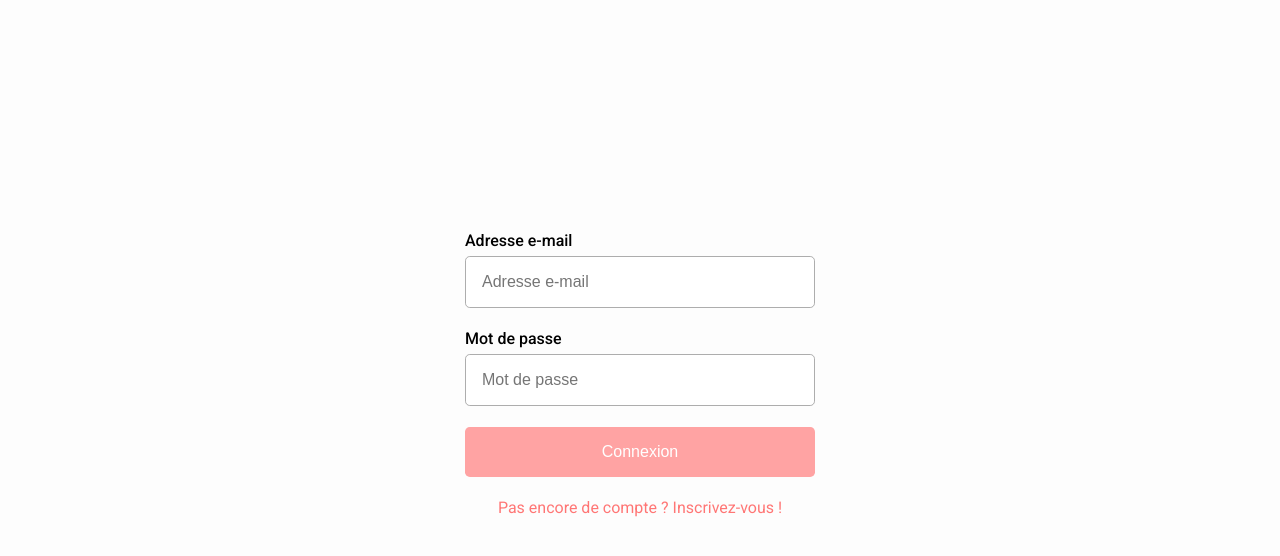
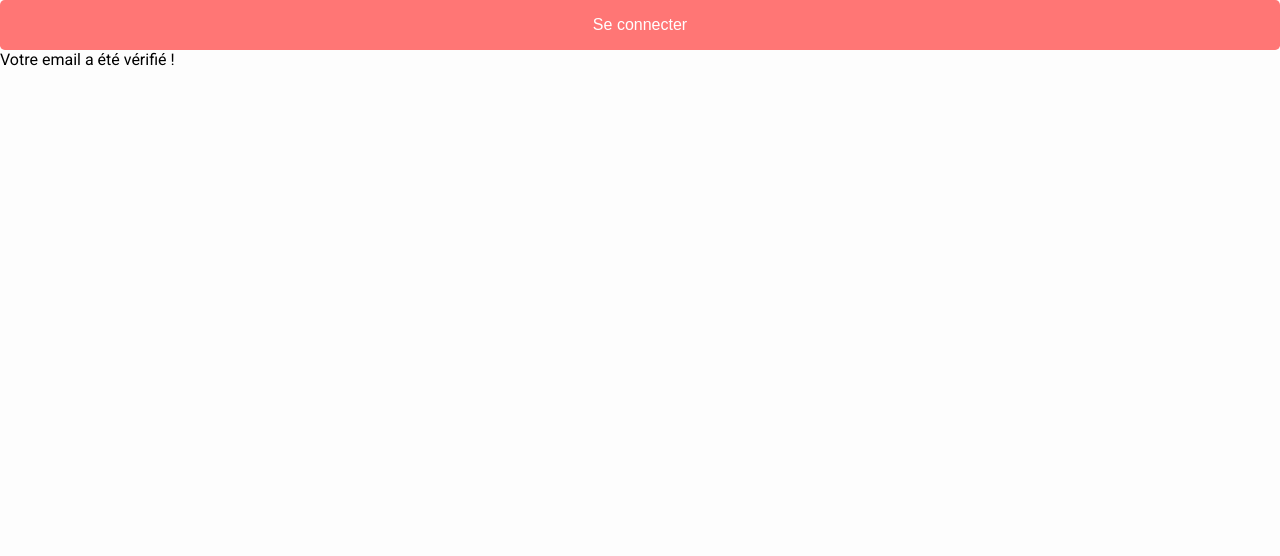
Before and after one commit to jeromeBRM/web-project, a React (Create React App) app in the folder frontend/: page /verify/1 in a window 1280 px wide. Before the commit this address led to /signin. Shown: the top 556 px of the page. Built offline with nearby package versions, Linux system fonts and the light colour scheme; no server answers.

Commit message:
verification

```diff
--- a/frontend/src/pages/Top.jsx
+++ b/frontend/src/pages/Top.jsx
@@ -42,7 +42,7 @@ function Top() {
           <Route exact path="app" element={ connected ? <Navigate to="todo" replace /> : <Navigate to="../signin" replace /> } />
           <Route path="signup" element={<Signup />} />
           <Route path="signin" element={<Signin successCallback={ (newToken) => { setToken(newToken) } } />} />
-          <Route path="verify" element={<Verify/>} />
+          <Route path="verify/:url" element={<Verify/>} />
           <Route path="app" element={ connected ? <App userCredentials={ token } logoutCallback={ disconnect } /> : <Navigate to="../signin" replace /> }>
             <Route path="todo" element={<Todo />} >
               <Route path=":todoId" element={<TodoLoader defaultTasks={ false } />} />
--- a/frontend/src/pages/Verify.jsx
+++ b/frontend/src/pages/Verify.jsx
@@ -1,6 +1,23 @@
+import { Link, Navigate, useParams } from 'react-router-dom';
+import '../App.css';
+import Button from '../components/Button';
+import React from 'react';
+
 function Verify() {
+  const { url } = useParams();
+
+  fetch("http://localhost:4200/api/auth/verify?url_verification="+url, {
+  headers: {
+    "Content-Type": "application/json; charset=UTF-8",
+  },
+  method: "get"
+})
+
   return (
-      <div></div>
+      <div>
+        <Button label = "Se connecter" onClick= { () => { return <Navigate to="/signin"/> } } active={true}></Button>
+        Votre email a été vérifié !
+      </div>
   );
 }
 
```
Also changed, not shown: 1 other file (tests, documents, lock files or other folders).
